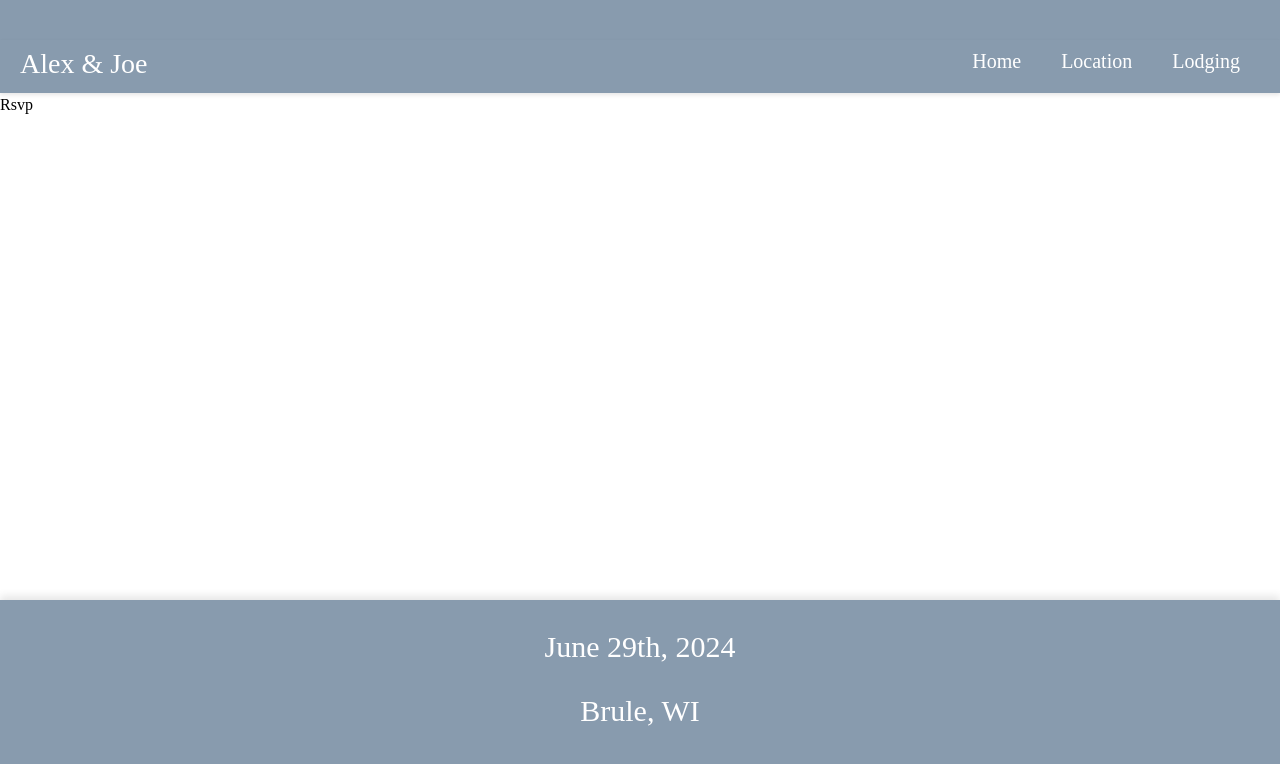
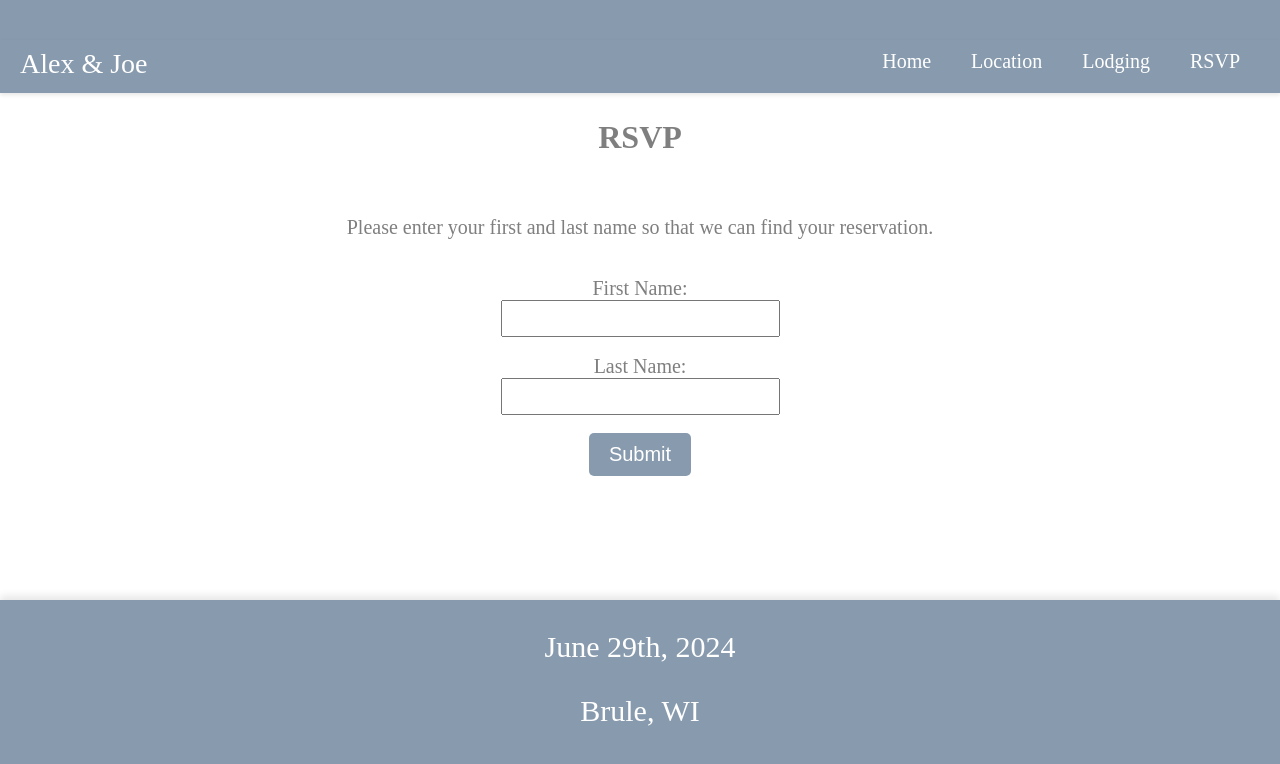
Before and after one commit to josephlarrivy/wedding-website-client, a React (Vite) app: page /rsvp in a window 1280 px wide. Shown: the top 764 px of the page. Built offline with nearby package versions, Linux system fonts and the light colour scheme.

Commit message:
setting up routes to confirm attandance

```diff
--- a/package.json
+++ b/package.json
@@ -10,6 +10,7 @@
     "preview": "vite preview"
   },
   "dependencies": {
+    "axios": "^1.6.7",
     "leaflet": "^1.9.4",
     "react": "^18.2.0",
     "react-dom": "^18.2.0",
--- /dev/null
+++ b/src/api/api.js
@@ -0,0 +1,97 @@
+import axios from 'axios';
+
+class ApiClient {
+	constructor(environment = 'dev') {
+		this.baseURL = this.getBaseURL(environment);
+	}
+
+	getBaseURL(environment) {
+		if (environment === 'dev') {
+			return 'http://localhost:3001';
+		} else if (environment === 'production') {
+			// Replace 'your-heroku-app' with the actual name of your Heroku app
+			return 'https://your-heroku-app.herokuapp.com';
+		} else {
+			throw new Error('Invalid environment. Use "dev" or "production".');
+		}
+	}
+
+	async test() {
+		return 'api getting hit';
+	}
+
+	async makeRequest(endpoint, method = 'GET', data = null) {
+		const url = `${this.baseURL}${endpoint}`;
+		const headers = { 'Content-Type': 'application/json' };
+
+		try {
+			const response = await axios({ method, url, headers, data });
+			return response.data;
+		} catch (error) {
+			console.error('API Request Error:', error.message);
+			throw error;
+		}
+	}
+
+	async checkForName(data) {
+		console.log(data);
+		try {
+			const result = await this.makeRequest('/rsvp/check', 'POST', data);
+			// Check if the result is truthy (i.e., not null or undefined)
+			if (result) {
+				console.log(result)
+				return { status: 200, data: result };
+			} else {
+				return { status: 404, message: 'Not Found' };
+			}
+		} catch (error) {
+			// Handle error if needed
+			// console.error('Error in checkForName:', error.message);
+			// You can throw the error if you want to propagate it further
+			// throw error;
+			return { status: 404, message: 'Not Found' };
+		}
+	}
+
+	async getInvitationInfo(invitationId) {
+		// console.log(id);
+		try {
+			const result = await this.makeRequest(`/rsvp/info/${invitationId}`, 'GET', '');
+			if (result) {
+				return { status: 200, data: result };
+			} else {
+				return { status: 404, message: 'Not Found' };
+			}
+		} catch (error) {
+			// Handle error if needed
+			// console.error('Error in checkForName:', error.message);
+			// You can throw the error if you want to propagate it further
+			// throw error;
+			return { status: 404, message: 'Not Found' };
+		}
+	}
+
+	async sendConfirmAttendance(personId, value) {
+		// console.log(id);
+		try {
+			const result = await this.makeRequest(`/rsvp/confirm/${personId}/${value}`, 'GET', '');
+			if (result) {
+				return { status: 200, data: result };
+			} else {
+				return { status: 404, message: 'Not Found' };
+			}
+		} catch (error) {
+			// Handle error if needed
+			// console.error('Error in checkForName:', error.message);
+			// You can throw the error if you want to propagate it further
+			// throw error;
+			return { status: 404, message: 'Not Found' };
+		}
+	}
+
+
+
+}
+
+
+export default ApiClient;
--- a/src/common/Navbar.jsx
+++ b/src/common/Navbar.jsx
@@ -40,6 +40,7 @@ const Navbar = ({ navbarStatus }) => {
         <p onClick={() => navigateTo('/')} className='nav-item'>Home</p>
         <p onClick={() => navigateTo('/location')} className='nav-item'>Location</p>
         <p onClick={() => navigateTo('/lodging')} className='nav-item'>Lodging</p>
+        <p onClick={() => navigateTo('/rsvp')} className='nav-item'>RSVP</p>
         {/* <p onClick={() => navigateTo('/rsvp')} className='nav-item'>RSVP</p> */}
         {/* <p onClick={() => navigateTo('/info')} className='nav-item'>Info</p> */}
         {/* <p onClick={() => navigateTo('/contact')} className='nav-item'>Contact</p> */}
--- a/src/components/Rsvp.jsx
+++ /dev/null
@@ -1,13 +0,0 @@
-
-
-const Rsvp = () => {
-
-
-    return (
-        <div>
-            <p>Rsvp</p>
-        </div>
-    )
-}
-
-export default Rsvp;
--- /dev/null
+++ b/src/components/RsvpInfo.jsx
@@ -0,0 +1,58 @@
+import { useEffect, useState } from "react";
+import { useParams } from "react-router-dom";
+import ApiClient from "../api/api";
+
+
+
+const RsvpInfo = () => {
+
+  const [personOneInfo, setPersonOneInfo] = useState({})
+  const [personTwoInfo, setPersonTwoInfo] = useState({})
+
+  const { invitationId } = useParams()
+  const apiCall = new ApiClient()
+
+  useEffect(() => {
+    const getInvitationInfo = async () => {
+      const response = await apiCall.getInvitationInfo(invitationId)
+      console.log(response.data)
+      if (response.data.length == 1) {
+        setPersonOneInfo(response.data[0])
+      } else if (response.data.length == 2) {
+        setPersonOneInfo(response.data[0])
+        setPersonTwoInfo(response.data[1])
+      }
+    }
+    getInvitationInfo()
+  }, [invitationId])
+
+  const sendConfirmation = async (personId, val) => {
+    const response = await apiCall.sendConfirmAttendance(personId, val)
+    console.log(response)
+  }
+
+  return (
+    <div id="rsvp-info-container">
+      <h1>RSVP for:</h1>
+      {/* <p>id: {personOneInfo.id}</p> */}
+      <p>{personOneInfo.first_name} {personOneInfo.last_name}</p>
+      <button
+        onClick={() => sendConfirmation(personOneInfo.id, 'yes')}
+        >{personOneInfo.first_name} will be attending
+      </button>
+      <button
+        onClick={() => sendConfirmation(personOneInfo.id, 'no')}
+      >{personOneInfo.first_name} will not be attending
+      </button>
+      {personTwoInfo &&
+        <>
+          <p>{personTwoInfo.first_name} {personTwoInfo.last_name}</p>
+          <button>{personTwoInfo.first_name} will be attending</button>
+          <button>{personTwoInfo.first_name} will not be attending</button>
+        </>
+      }
+    </div>
+  )
+}
+
+export default RsvpInfo;
--- /dev/null
+++ b/src/components/RsvpLanding.jsx
@@ -0,0 +1,79 @@
+import React, { useState } from 'react';
+
+import '../styles/Rsvp.css'
+import ApiClient from '../api/api'
+import { useNavigate } from 'react-router-dom';
+
+const RsvpLanding = () => {
+  // State variables to store first and last names
+  const [firstName, setFirstName] = useState('');
+  const [lastName, setLastName] = useState('');
+
+  const [error, setError] = useState(false)
+
+  const apiCall = new ApiClient()
+  const navigateTo = useNavigate()
+
+  // Function to handle form submission
+  const handleSubmit = async (event) => {
+    event.preventDefault();
+    try {
+      const response = await apiCall.checkForName({ firstName, lastName });
+      console.log(response);
+      if (response.status == 200) {
+        console.log(response.data.invitation_id)
+        navigateTo(`/rsvp/${response.data.invitation_id}`)
+      } else {
+        setError(`We were not able to find ${firstName} ${lastName} in our reservations.`)
+      }
+    } catch (error) {
+      console.error('Error in API request:', error);
+      setError(`We were not able to find <b>${firstName} ${lastName}</b>.`)
+    }
+  };
+
+  return (
+    <div id='rsvp-container'>
+      <br></br>
+      <h1>RSVP</h1>
+      <br></br>
+      <p>Please enter your first and last name so that we can find your reservation.</p>
+      <br></br>
+      <form onSubmit={handleSubmit}>
+        <label>
+          First Name:
+          <br></br>
+          <input
+            type="text"
+            value={firstName}
+            onChange={(e) => setFirstName(e.target.value)}
+            required
+          />
+        </label>
+        <br />
+        <br />
+        <label>
+          Last Name:
+          <br></br>
+          <input
+            type="text"
+            value={lastName}
+            onChange={(e) => setLastName(e.target.value)}
+            required
+          />
+        </label>
+        <br />
+        <br />
+        <button type="submit">Submit</button>
+      </form>
+      {error &&
+        <div>
+          <p>{error}</p>
+          <p>Please check your spelling.</p>
+        </div>
+      }
+    </div>
+  );
+};
+
+export default RsvpLanding;
--- a/src/router.jsx
+++ b/src/router.jsx
@@ -5,8 +5,9 @@ import Home from './components/Home';
 import Info from './components/Info';
 import Location from './components/Location';
 import Contact from './components/Contact';
-import Rsvp from './components/Rsvp';
+import RsvpLanding from './components/RsvpLanding';
 import Lodging from './components/Lodging';
+import RsvpInfo from './components/RsvpInfo';
 
 
 const Router = () => {
@@ -17,7 +18,9 @@ const Router = () => {
       <Route path="/location" element={<Location />} />
       <Route path="/lodging" element={<Lodging />} />
 
-      <Route path="/rsvp" element={<Rsvp />} />
+      <Route path="/rsvp" element={<RsvpLanding />} />
+      <Route path="/rsvp/:invitationId" element={<RsvpInfo />} />
+
       <Route path="/info" element={<Info />} />
       <Route path="/contact" element={<Contact />} />
     </Routes>
--- a/src/styles/Navbar.css
+++ b/src/styles/Navbar.css
@@ -4,7 +4,7 @@
     align-items: center;
     /* padding: 0px 10px; */
     /* Adjust the padding as needed */
-    background-color: #fff;
+    /* background-color: #fff; */
     /* Optional background color for the navbar */
     box-shadow: 0px 2px 4px rgba(0, 0, 0, 0.1);
     /* Optional box shadow */
--- /dev/null
+++ b/src/styles/Rsvp.css
@@ -0,0 +1,33 @@
+#rsvp-container {
+    text-align: center;
+    color: #7f7f7f;
+}
+
+#rsvp-container label, p {
+    font-size: 20px;
+}
+
+#rsvp-container input {
+    font-size: 20px;
+    color: #7f7f7f;
+    text-align: center;
+    padding: 5px;
+}
+
+#rsvp-container button {
+    padding: 10px 20px;
+    background-color: #889bae;
+    color: white;font-size: 20px;
+    border: none;
+    border-radius: 5px;
+}
+
+#rsvp-container button:hover {
+    padding: 10px 20px;
+    background-color: #889bae;
+    color: white;
+    font-size: 20px;
+    border: none;
+    border-radius: 5px;
+    cursor: pointer;
+}
```
Also changed, not shown: 1 other file (tests, documents, lock files or other folders).
